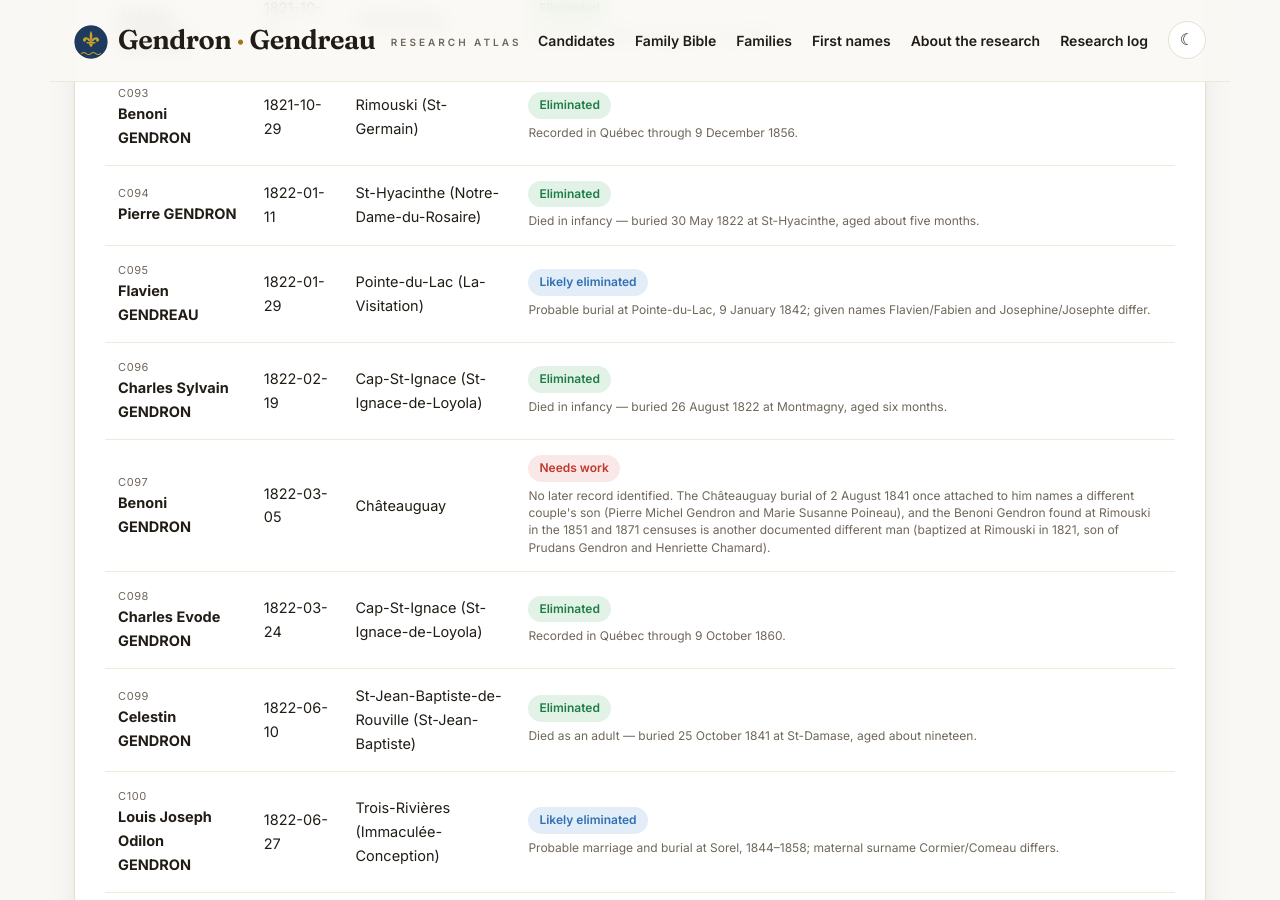
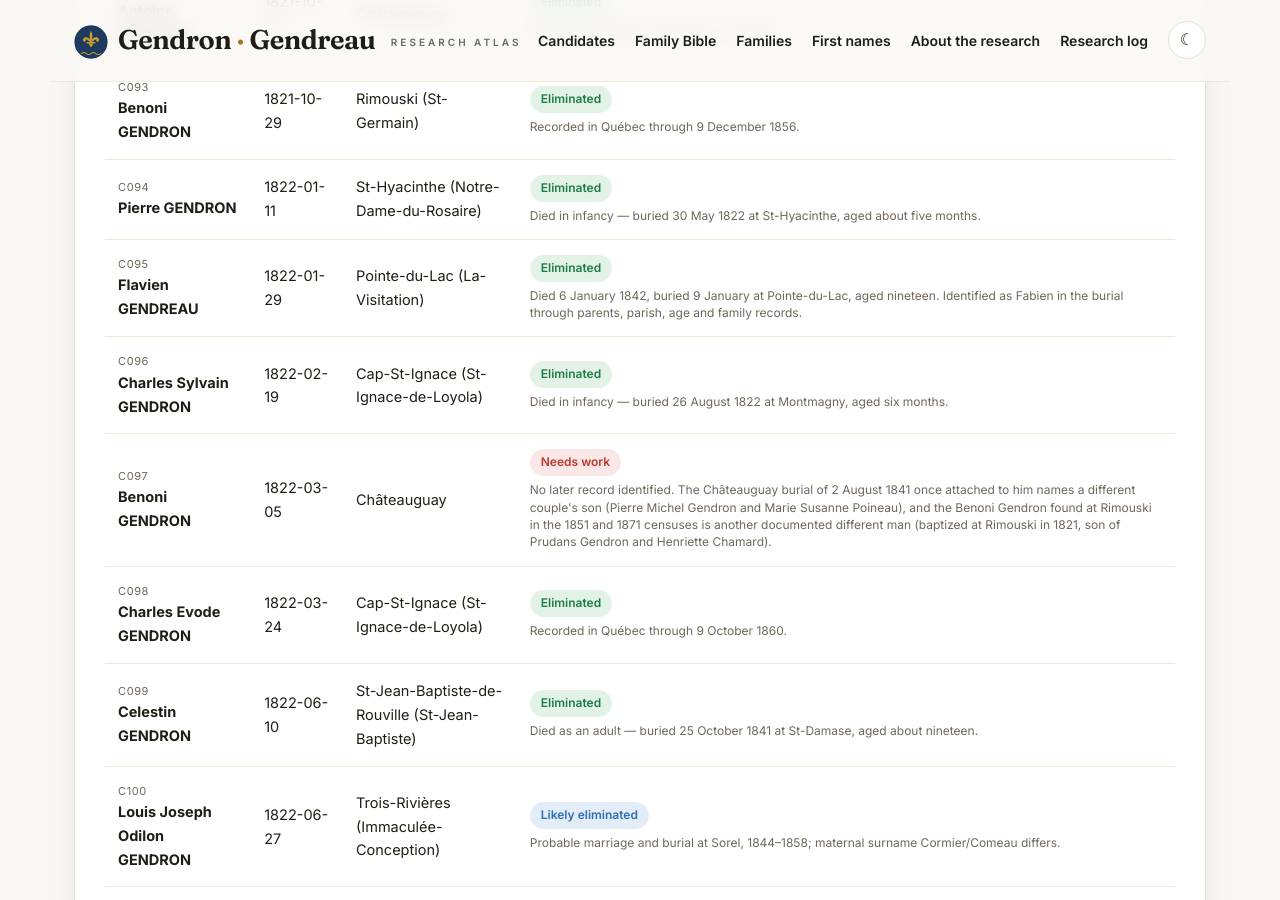
Before and after one commit to vetharmon/gendron-research, a Jekyll site: the page built from index.html, in a window 1280 px wide and 900 px high, scrolled down 10701 px. Built offline with Jekyll 4.4.1, drawn with Linux system fonts in a browser that asks for light colours; part of the change alters nothing that is shown.

Commit message:
Upgrade C095 on combined original-record evidence and document name variants

```diff
--- a/_candidates/c095.md
+++ b/_candidates/c095.md
@@ -4,18 +4,18 @@ id: "C095"
 title: "Flavien GENDREAU"
 date_record: "1822-01-29"
 place: "Pointe-du-Lac (La-Visitation)"
-status: "Likely eliminated"
-category: "qualified"
-tier: "likely"
+status: "Eliminated"
+category: "excluded"
+tier: "solid"
 francois: false
 act: "2567925"
 parents: "Francois Gendreau and Josephine Fafar"
-outcome: "Probable burial at Pointe-du-Lac, 9 January 1842; given names Flavien/Fabien and Josephine/Josephte differ."
+outcome: "Died 6 January 1842, buried 9 January at Pointe-du-Lac, aged nineteen. Identified as Fabien in the burial through parents, parish, age and family records."
 search_log:
   - resource: "PRDH-IGD / LAFRANCE consolidation"
     outcome: "Baptism located — act 2567925, Pointe-du-Lac (La-Visitation), 1822-01-29."
-  - resource: "Open lead"
-    outcome: "Probably the Fabien Gendreau buried at Pointe-du-Lac on 9 January 1842, aged nineteen — that burial names his parents, but gives his first name as Fabien, not Flavien, and the two names have not been bridged."
+  - resource: "Original-record reassessment, 15 November 2026"
+    outcome: "Solid elimination on combined original-record evidence: matching parents, parish and age; Josephine/Josephte variation independently documented in brother Joseph’s records; Fabien witnesses Joseph’s burial. Flavien/Fabien retained as the recorded name difference."
 permalink: /candidates/c095/
 sources:
   - label: "LAFRANCE baptism (act 2567925)"
@@ -46,6 +46,14 @@ sources:
     url: "https://numerique.banq.qc.ca/patrimoine/details/52327/4425608"
     access: "Free — BAnQ numérique"
     provenance: "Registres de l'état civil, Pointe-du-Lac (CE401,S14), 1842 volume, image 2 of 22. Matched to the LAFRANCE act on name, date and parents (15 Nov 2026)."
+  - label: "Brother Joseph's burial (act 4544333)"
+    url: "https://www.genealogiequebec.com/Membership/LAFRANCE/acte/4544333"
+    access: "Account or subscription required"
+    provenance: "Saved original re-read 15 November 2026: mother Josephte Fafare; witness Fabien Gendreau."
+  - label: "Brother Joseph's baptism (act 2567835)"
+    url: "https://www.genealogiequebec.com/Membership/LAFRANCE/acte/2567835"
+    access: "Account or subscription required"
+    provenance: "Saved original re-read 15 November 2026: mother Josephine Fafar."
 filenames:
   - "C095_GENDREAU_Flavien_1822-01-29_Baptism_Pointe-du-Lac_LAFRANCE-2567925.jpg"
   - "C095_GENDREAU_Flavien_1842-01-09_Burial_Pointe-du-Lac_LAFRANCE-4544337.jpg"
@@ -55,13 +63,17 @@ filenames:
 
 ## Biography
 
-Flavien Gendreau was born on 29 January 1822 and baptized the same day at Pointe-du-Lac (La-Visitation), the son of Francois Gendreau and Josephine Fafar. A probable match is Fabien Gendreau, who died on 6 January 1842 and was buried at Pointe-du-Lac on 9 January, aged nineteen. The burial names Francois Gendreau and Josephte Fafard as his parents. The age and surname fit; the given names differ: Flavien/Fabien and Josephine/Josephte.
+Flavien Gendreau was born and baptized on 29 January 1822 at Pointe-du-Lac (La-Visitation), the son of François Gendreau and Josephine Fafar. He is identified with Fabien Gendreau, who died on 6 January 1842 and was buried in the same parish on 9 January, aged nineteen. The burial names François Gendreau and Josephte Fafard as his parents.
 
-The records of his brother [Joseph (C063)](/gendron-research/candidates/c063/) help explain the mother's name: Joseph's 1820 baptism names Josephine Fafar, while his 1841 burial names Josephte Fafare. That burial also names Fabien Gendreau as a witness. It places a man called Fabien with this family shortly before the 1842 burial, although it supplies neither his age nor his relationship to Joseph. The Flavien/Fabien identification remains likely.
+**Solid elimination — died before Franklin's documented Missouri family.** The burial age fits exactly in completed years: Flavien would have been nineteen, twenty-three days short of his twentieth birthday. The father, mother's surname and parish agree. The mother's given-name variation is independently documented in his brother [Joseph's records (C063)](/gendron-research/candidates/c063/): Josephine Fafar at baptism in 1820 and Josephte Fafare at burial in 1841.
+
+Fabien Gendreau also witnessed Joseph's burial on 2 December 1841, placing that name with the same family shortly before the January 1842 burial. The witness entry does not state his relationship or age; it corroborates the identification rather than establishing it alone.
+
+Taken together, the original records support the identification despite Flavien/Fabien. No separate Fabien of these parents is documented in the reviewed project records; the surviving family-card transcription is incomplete, so this is not a claim of an exhaustive sibling reconstruction. The conclusion rests on the combined record evidence, not on requiring an explicit alias statement or accepting a compiled linkage alone.
 
 ## Documents
 
-- **[Burial, 9 January 1842 — LAFRANCE act 4544337](https://www.genealogiequebec.com/Membership/LAFRANCE/acte/4544337)** — The burial lead at Pointe-du-Lac (entry S1, lower left): Fabien, son of Francois Gendreau and Josephte Fafard, died three days earlier, on 6 January 1842, aged nineteen. The father's name and the mother's surname match Flavien's parents, and the age fits his birth — but the mother's given name is Josephte, not Josephine, and the son's name is Fabien, not Flavien.
+- **[Burial, 9 January 1842 — LAFRANCE act 4544337](https://www.genealogiequebec.com/Membership/LAFRANCE/acte/4544337)** — His burial at Pointe-du-Lac (entry S1, lower left): Fabien, son of Francois Gendreau and Josephte Fafard, died three days earlier, on 6 January 1842, aged nineteen. The father's name and the mother's surname match Flavien's parents, and the age fits his birth. The record uses Josephte and Fabien; the identification and name differences are addressed above.
 - **[Baptism, 29 January 1822 — LAFRANCE act 2567925](https://www.genealogiequebec.com/Membership/LAFRANCE/acte/2567925)** — His baptism at Pointe-du-Lac (entry B3, right page): born that day, son of Francois Gendreau and Josephine Fafar; his godparents were Francois Martin and Julie Gauthier.
 - **[PRDH-IGD individual record 2551540](https://www.prdh-igd.com/Membership/fr/PRDH/Individu/2551540)** — PRDH's compiled record for the same child.
 
```
